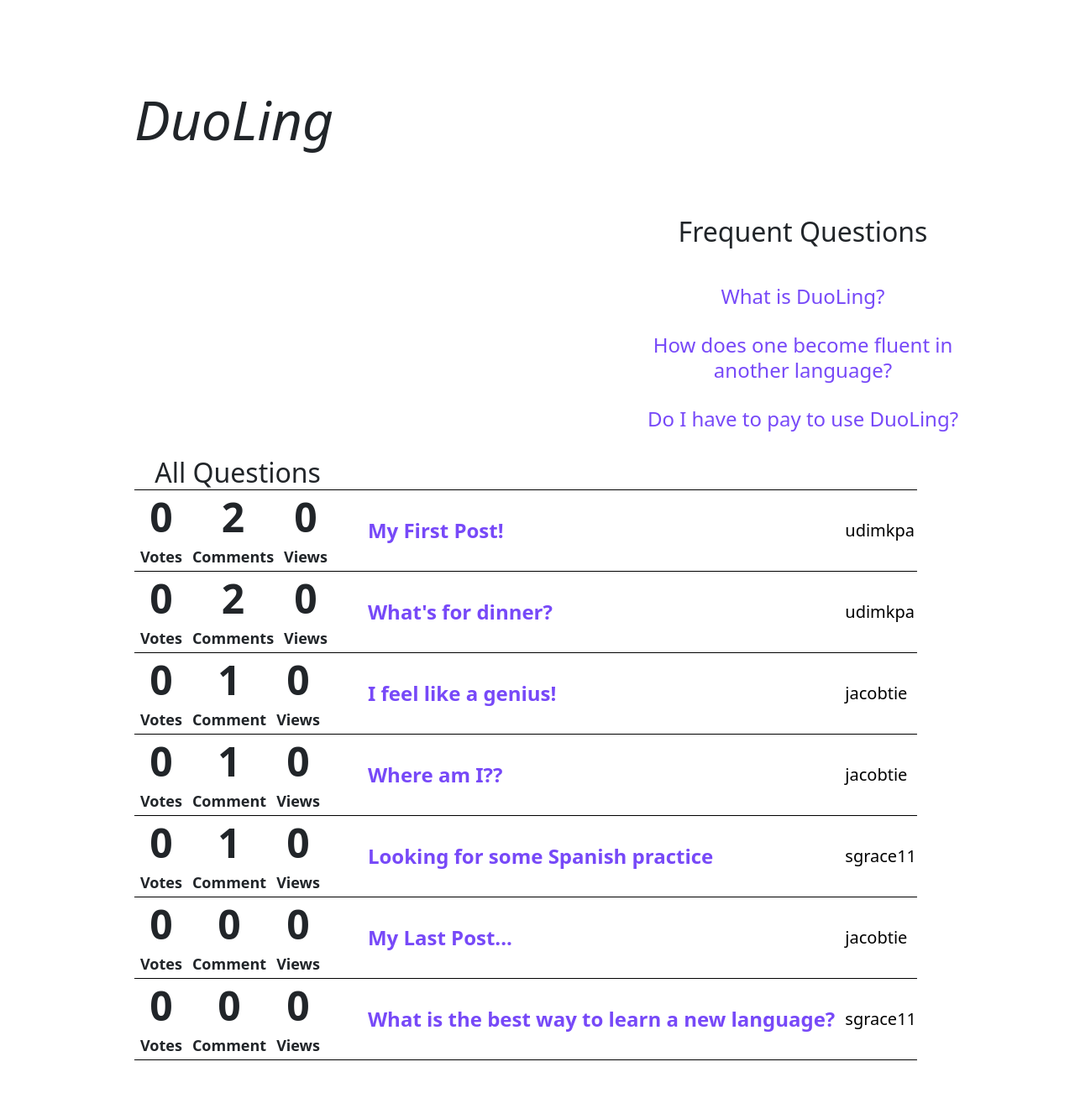
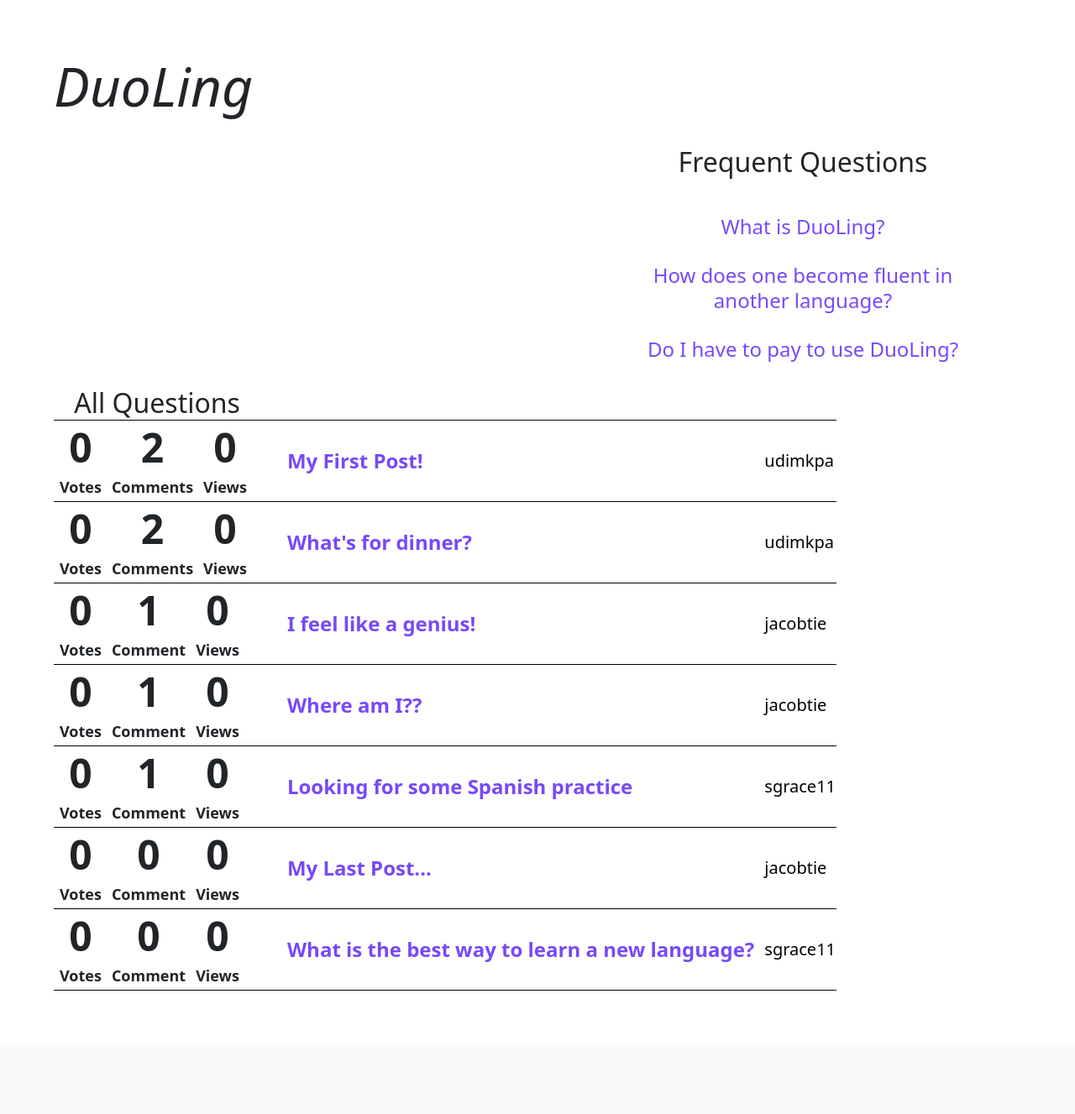
Before and after one commit to uzochi-dimkpa/ITSC-3155_Final-Project_Group-1, a Flask app: page / in a window 1280 px wide. Shown: the part 66-1393 px from the top of the page at 84% size. After the commit the page ends 1246 px from the top, so only its background shows below. Run offline with Flask 2, Linux system fonts and the light colour scheme; data comes from the database, SQL or seed files in the repository; parts of the project's set-up code (start-up, migrations or seed data) failed here and were passed over; some libraries are stand-ins or nearby versions.

Commit message:
fixing whitespace and alignment issues

```diff
--- a/static/styles/index-nested-table.css
+++ b/static/styles/index-nested-table.css
@@ -19,7 +19,7 @@
     padding-left: 2px;
     padding-right: 2px;
 }
-/**/
+*/
 
 #nested_table > tbody > tr {
     font: 'Inter';
--- a/static/styles/index.css
+++ b/static/styles/index.css
@@ -1,9 +1,3 @@
- /* Adds whitespace in the upward and leftward directions */
-.pagewide_whitespace_top_left {
-  margin-top: 104px;
-  margin-left:96px;
-}
-
 /* General properties of the page title */
 #DuoLing_header {
   font: 'Inter';
--- a/templates/index.html
+++ b/templates/index.html
@@ -12,7 +12,6 @@
 
 {% block body %}
 <main>
-    <div class="pagewide_whitespace_top_left">
     <h1 id="DuoLing_header">DuoLing</h1>
 
     <!--
@@ -23,9 +22,9 @@
         add it into the page anyway because that is the
         way the Figma UI Mockup is styled.
     -->
+    <!--I believe the whitespace/line width issue is fixed -SG-->
 
-        <? Whitespace >
-        <div style="margin-bottom: 75px"></div>
+    <br>
 
     <!-- Nested table demonstration -->
     <!--
@@ -148,7 +147,6 @@
             {% endfor %}
         </tbody>
     </table>
-    </div>
 </main>
     <!-- For when we add pagination and asynchronous scripts -->
     <!-- # pages = (# posts modulo # display) * (# display) + (# display) -->
```
Also changed, not shown: static/styles/index-main-table.css (+1 -11 lines), static/styles/index-side-window.css (indentation only). Lines whose indentation alone changed are shown as unchanged.
